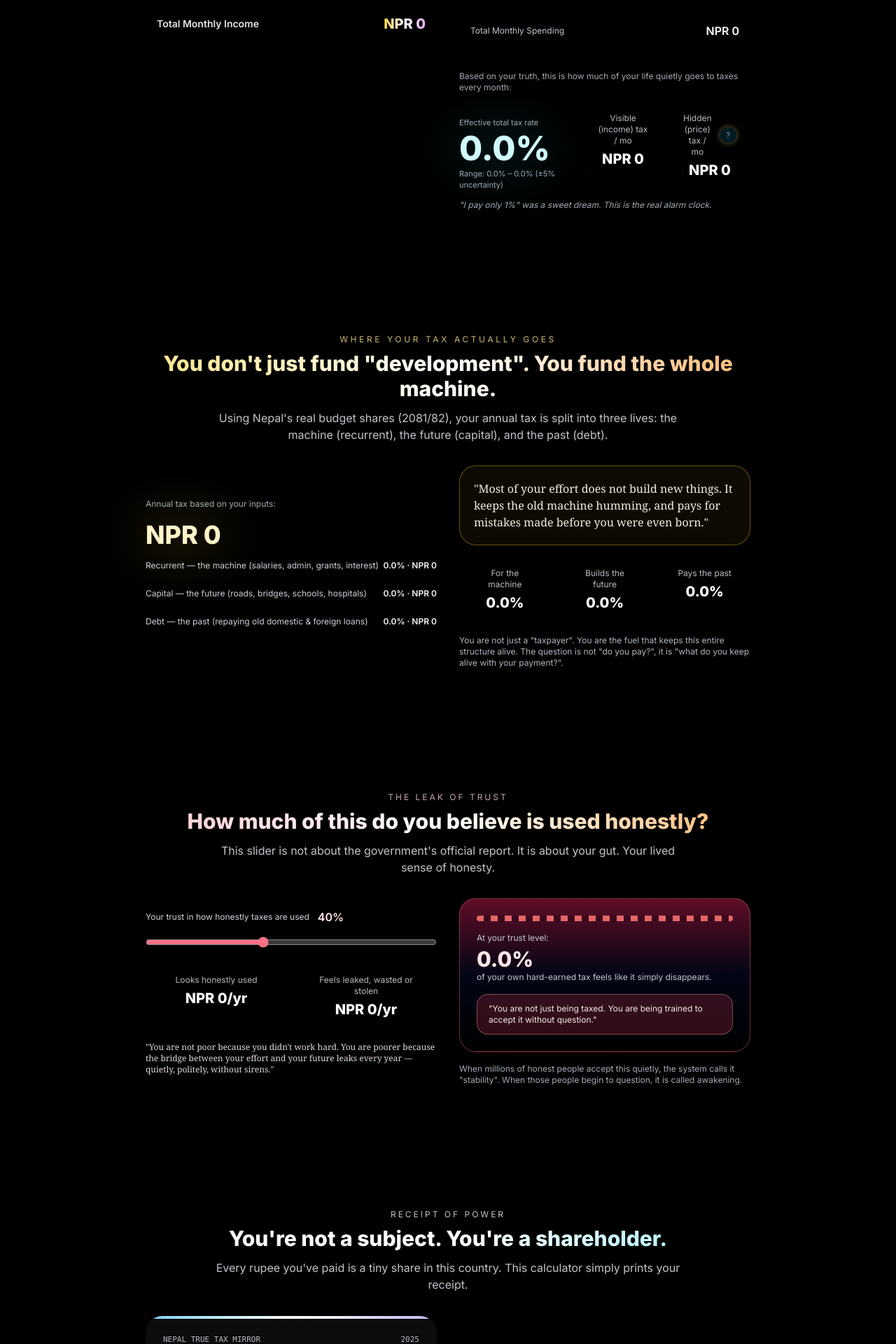
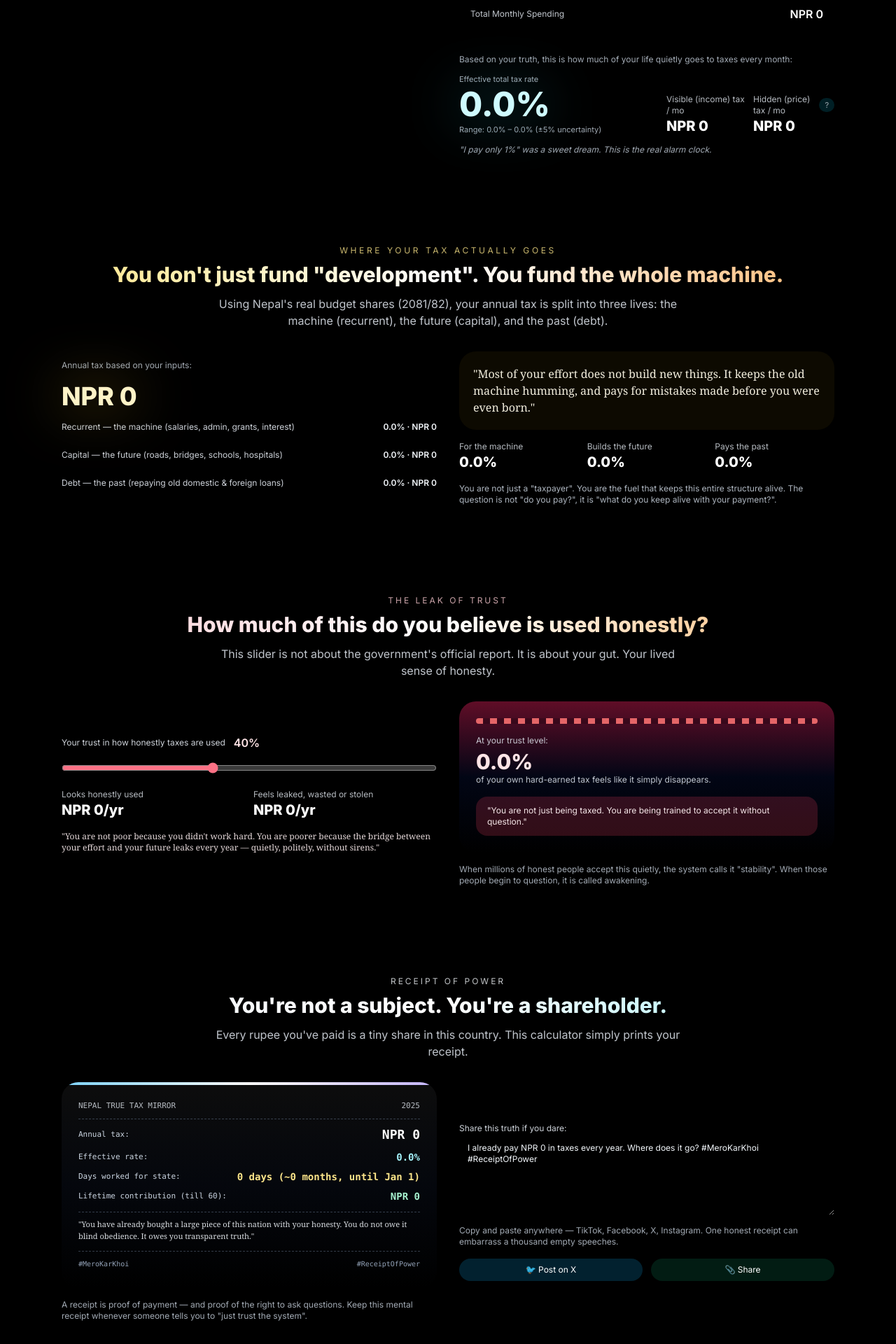
Before and after one commit to Zenslim/Gatishil, a Next.js app: page /tax/calculator in a window 1280 px wide. Shown: the part 860-2780 px from the top of the page at 70% size. Built offline with nearby package versions, Linux system fonts and the light colour scheme.

Commit message:
Update Chrome.tsx

```diff
--- a/app/tax/calculator/Chrome.tsx
+++ b/app/tax/calculator/Chrome.tsx
@@ -5,7 +5,6 @@ import { motion } from 'framer-motion';
 import { useMemo, useState } from 'react';
 import type { ReactNode } from 'react';
 
-/** ───────────────── visuals / utils ───────────────── **/
 function Starfield() {
   return (
     <motion.div
@@ -18,11 +17,7 @@ function Starfield() {
   );
 }
 
-function SectionShell({
-  id,
-  children,
-  accent,
-}: {
+function SectionShell({ id, children, accent }: {
   id: string;
   children: ReactNode;
   accent: 'cyan' | 'amber' | 'red' | 'white' | 'gold' | 'dawn';
@@ -36,19 +31,15 @@ function SectionShell({
     dawn: 'from-orange-400/40 via-amber-200/10 to-transparent',
   };
   return (
-    <section id={id} className="py-8 sm:py-12">
-      <div className="relative mx-auto w-full max-w-5xl px-4 sm:px-6 lg:px-10">
-        <div
-          className={`pointer-events-none absolute inset-0 -z-10 bg-gradient-to-b ${accentMap[accent]} blur-3xl`}
-        />
-        <div className="relative p-5 sm:p-8 lg:p-10">
-          {children}
-        </div>
+    <section id={id} className="py-16 relative overflow-hidden">
+      <div className={`pointer-events-none absolute inset-0 -z-10 bg-gradient-to-b ${accentMap[accent]} blur-[120px] opacity-40`} />
+      <div className="max-w-6xl mx-auto px-6">
+        {children}
       </div>
     </section>
   );
 }
-/** ───────────────── constants ───────────────── **/
+
 const VAT_RATE = 0.13 as const;
 const VATABLE_SHARE = {
   foodHome: 0.6,
@@ -79,14 +70,12 @@ const LIFETIME = {
   workingHoursPerYear: 2000,
 };
 
-/** national budget shares for "Where My Tax Goes" **/
 const BUDGET_SHARES = {
-  recurrent: 0.613, // 61.3% — running the machine
-  capital: 0.189, // 18.9% — building the future
-  debt: 0.197, // 19.7% — paying old loans
+  recurrent: 0.613,
+  capital: 0.189,
+  debt: 0.197,
 } as const;
 
-/** ───────────────── data model ───────────────── **/
 const INCOME_SOURCES = [
   { key: 'employment', label: '💼 Primary Employment (+1% Social Security)' },
   { key: 'business', label: '🏢 Business Income (25%/ 30%/ 20%/ 0%)' },
@@ -119,16 +108,12 @@ const BUSINESS_TYPES = [
 ] as const;
 type BusinessTypeKey = (typeof BUSINESS_TYPES)[number]['key'];
 
-/** ───────────────── helpers ───────────────── **/
 function formatRs(n: number) {
   const v = Math.round(n || 0);
   return v.toLocaleString('en-NP');
 }
 
 function progressiveTax(annual: number) {
-  // Implements FY 2082/83 slabs:
-  // First 500,000 → 1% SST only (handled separately)
-  // Amount above 500,000 → 10% / 20% / 30% / 36% / 39%
   let tax = 0;
 
   let remaining = Math.max(0, annual - 500_000);
@@ -167,7 +152,7 @@ function directTaxAnnualByCategory(
   const employmentA = (monthly.employment || 0) * 12;
   if (employmentA > 0) {
     total += progressiveTax(employmentA);
-    total += Math.min(employmentA * 0.01, 5000); // 1% SST
+    total += Math.min(employmentA * 0.01, 5000);
   }
 
   const businessA = (monthly.business || 0) * 12;
@@ -185,22 +170,21 @@ function directTaxAnnualByCategory(
     total += progressiveTax(net);
   }
 
-  return total; // annual
+  return total;
 }
 
 function hiddenTaxMonthly(spend: Record<CatKey, number>) {
   let sum = 0;
   const breakdown: Record<CatKey, { amount: number; pctOfIncome: number }> = {} as any;
 
-  // Weighted averages per Nepal market realities
   const CUSTOMS: Record<CatKey, number> = {
     foodHome: 0.12,
     eatingOut: 0.08,
     housing: 0.00,
     utilities: 0.05,
-    transport: 0.22,        // fuel + parts
+    transport: 0.22,
     education: 0.05,
-    clothing: 0.40,         // Nepal's highest slab
+    clothing: 0.40,
     personalCare: 0.22,
     entertainment: 0.25,
     other: 0.18,
@@ -211,7 +195,7 @@ function hiddenTaxMonthly(spend: Record<CatKey, number>) {
     eatingOut: 0.03,
     housing: 0.00,
     utilities: 0.02,
-    transport: 0.10,        // fuel excise
+    transport: 0.10,
     education: 0.00,
     clothing: 0.00,
     personalCare: 0.05,
@@ -219,25 +203,20 @@ function hiddenTaxMonthly(spend: Record<CatKey, number>) {
     other: 0.03,
   };
 
-  // Local govt taxes (road, pollution, municipality)
-  const LOCAL_TAX = 0.02;   // 2%
+  const LOCAL_TAX = 0.02;
 
-  // Corporate profit tax passed to consumers
-  const PROFIT_PASS = 0.22; // 22%
+  const PROFIT_PASS = 0.22;
 
   for (const { key } of CATEGORIES) {
     const spendAmt = spend[key] || 0;
 
-    // Step 1: customs + excise + profit
     const customs = spendAmt * CUSTOMS[key];
     const excise = spendAmt * EXCISE_LOCAL[key];
     const profit = spendAmt * PROFIT_PASS;
     const local = spendAmt * LOCAL_TAX;
 
-    // Step 2: VAT on top of EVERYTHING
     const vat = (spendAmt + customs + excise + profit) * VAT_RATE;
 
-    // Step 3: total hidden tax inside final price
     const totalHidden = customs + excise + local + profit + vat;
 
     sum += totalHidden;
@@ -251,7 +230,6 @@ function hiddenTaxMonthly(spend: Record<CatKey, number>) {
   return { sum, breakdown };
 }
 
-/** ───────────────── UI controls ───────────────── **/
 function NumberInput({
   value,
   onChange,
@@ -267,7 +245,7 @@ function NumberInput({
     <div className="relative">
       <input
         inputMode="numeric"
-        className="h-11 w-full rounded-xl bg-transparent px-4 text-sm text-white outline-none border border-transparent/20 placeholder-white/40 focus:border-cyan-400/30 focus:bg-cyan-400/5 sm:text-base"
+        className="h-11 w-full rounded-xl bg-white/5 px-4 text-sm text-white outline-none placeholder-white/40 focus:bg-white/10 sm:text-base"
         placeholder={placeholder || '0'}
         value={value || ''}
         onChange={(e) => onChange(Number(e.target.value || 0))}
@@ -289,12 +267,8 @@ function Stat({
   subtle?: boolean;
 }) {
   return (
-    <div
-      className={`rounded-2xl px-4 py-3 text-center sm:px-5 sm:py-4 ${
-        subtle ? 'bg-transparent' : 'bg-transparent'
-      }`}
-    >
-      <div className="mb-1 text-[11px] text-slate-200/80 sm:text-xs">{title}</div>
+    <div>
+      <div className="text-[11px] text-slate-200/80 sm:text-xs">{title}</div>
       <div className="text-lg font-extrabold text-white sm:text-xl">{value}</div>
     </div>
   );
@@ -305,30 +279,22 @@ function HiddenTaxInfo() {
 
   return (
     <div className="relative inline-block">
-      {/* Glowing ? button */}
       <button
         onClick={() => setOpen(true)}
-        className="ml-2 text-[11px] rounded-full px-2 py-0.5 border border-transparent/20
-                   bg-cyan-500/20 animate-pulse
-                   shadow-[0_0_8px_rgba(255,220,150,0.6)]
-                   hover:bg-cyan-500/30"
+        className="ml-2 text-[11px] rounded-full px-2 py-0.5 bg-cyan-500/20 animate-pulse hover:bg-cyan-500/30"
       >
         ?
       </button>
 
       {open && (
         <>
-          {/* Backdrop (full screen) */}
           <div
             onClick={() => setOpen(false)}
             className="fixed inset-0 z-[9998] bg-black/60 backdrop-blur-sm"
           />
 
-          {/* Centered Modal (NEVER requires scroll) */}
           <div className="fixed inset-0 z-[9999] flex items-center justify-center p-4">
-            <div className="w-full max-w-sm rounded-2xl border border-transparent/20
-                            bg-black/90 p-4 text-xs text-white
-                            shadow-xl backdrop-blur-xl overflow-y-auto max-h-[85vh]">
+            <div className="w-full max-w-sm bg-black/80 p-4 text-xs text-white backdrop-blur-xl overflow-y-auto max-h-[85vh]">
 
               <p className="font-semibold mb-3">
                 ✅ TRUE Hidden Tax (Inside Every Price)
@@ -376,8 +342,7 @@ function HiddenTaxInfo() {
 
               <button
                 onClick={() => setOpen(false)}
-                className="mt-4 w-full rounded-xl bg-cyan-500/20 border border-transparent/20 py-1
-                           text-center hover:bg-cyan-500/30"
+                className="mt-4 w-full rounded-xl bg-cyan-500/20 py-1 text-center hover:bg-cyan-500/30"
               >
                 Close
               </button>
@@ -389,11 +354,9 @@ function HiddenTaxInfo() {
   );
 }
 
-/** ───────────────── main component ───────────────── **/
 export default function Chrome() {
-  const [trust, setTrust] = useState(40); // perceived honesty %
+  const [trust, setTrust] = useState(40);
 
-  // incomes (user fills; no presets)
   const [incomeMap, setIncomeMap] = useState<Record<IncomeKey, number>>({
     employment: 0,
     business: 0,
@@ -404,7 +367,6 @@ export default function Chrome() {
   });
   const [businessType, setBusinessType] = useState<BusinessTypeKey>('general');
 
-  // spending (user fills; no presets)
   const [spend, setSpend] = useState<Record<CatKey, number>>({
     foodHome: 0,
     eatingOut: 0,
@@ -418,7 +380,6 @@ export default function Chrome() {
     other: 0,
   });
 
-  // derived income & tax
   const monthlyIncome = useMemo(
     () => Object.values(incomeMap).reduce((s, v) => s + (v || 0), 0),
     [incomeMap],
@@ -450,7 +411,6 @@ export default function Chrome() {
   const lowEstimate = effectiveRatePct - uncertainty;
   const highEstimate = effectiveRatePct + uncertainty;
 
-  /** tax freedom day */
   const taxShare = monthlyIncome ? monthlyTotalTax / monthlyIncome : 0;
   const govDays = Math.max(
     0,
@@ -478,13 +438,11 @@ export default function Chrome() {
     return `${m} ${dt.getDate()}`;
   }, [govDays]);
 
-  /** life hours lost to tax */
   const hoursForTaxes = Math.floor(
     LIFETIME.workingHoursPerYear * (effectiveRatePct / 100),
   );
   const workingDaysLost = Math.floor(hoursForTaxes / 8);
 
-  /** where my tax goes (national budget shares) */
   const recurrent = annualTotalTax * BUDGET_SHARES.recurrent;
   const capital = annualTotalTax * BUDGET_SHARES.capital;
   const debt = annualTotalTax * BUDGET_SHARES.debt;
@@ -492,11 +450,9 @@ export default function Chrome() {
   const capitalPct = annualTotalTax ? (capital / annualTotalTax) * 100 : 0;
   const debtPct = annualTotalTax ? (debt / annualTotalTax) * 100 : 0;
 
-  /** trust / leak */
   const waste = annualTotalTax * ((100 - trust) / 100);
   const effectiveUse = annualTotalTax - waste;
 
-  /** lifetime view (narrative-level) */
   const yearsLeft = LIFETIME.retireAge - LIFETIME.currentAge;
   const lifetimeTax = Math.max(0, annualTotalTax * yearsLeft);
   const shareMessage = `I already pay NPR ${formatRs(Math.round(annualTotalTax))} in taxes every year. Where does it go? #MeroKarKhoi #ReceiptOfPower`;
@@ -505,7 +461,6 @@ export default function Chrome() {
     <main className="relative min-h-screen bg-black text-white">
       <Starfield />
 
-      {/* 1. THE SLEEP OF NUMBERS */}
       <SectionShell id="sleep" accent="cyan">
         <div className="space-y-6 sm:space-y-8">
           <div className="text-center">
@@ -529,14 +484,13 @@ export default function Chrome() {
           </div>
 
           <div className="grid gap-6 lg:grid-cols-2 lg:gap-8">
-            {/* income inputs */}
             <div>
               <h2 className="mb-3 text-sm font-semibold text-cyan-100 sm:text-base">
                 1️⃣ Your Monthly Income — all sources
               </h2>
               <div className="grid grid-cols-1 gap-3 sm:grid-cols-2">
                 {INCOME_SOURCES.map(({ key, label }) => (
-                  <div key={key} className="rounded-xl bg-transparent p-3">
+                  <div key={key} className="rounded-xl p-3">
                     <div className="mb-1 text-[12px] text-slate-300/90">{label}</div>
                     <NumberInput
                       value={incomeMap[key]}
@@ -548,7 +502,7 @@ export default function Chrome() {
                 ))}
               </div>
 
-              <div className="mt-3 rounded-xl bg-transparent p-3">
+              <div className="mt-3 rounded-xl p-3">
                 <div className="mb-2 text-[11px] font-semibold uppercase tracking-wide text-slate-300/80">
                   Business Type (for tax on your "Business" income)
                 </div>
@@ -560,7 +514,7 @@ export default function Chrome() {
                       onClick={() => setBusinessType(bt.key)}
                       className={`rounded-lg px-3 py-2 text-left text-xs ${
                         businessType === bt.key
-                          ? 'bg-amber-400/10 text-amber-100 border border-amber-400/80'
+                          ? 'bg-amber-400/10 text-amber-100'
                           : 'bg-transparent text-slate-200 hover:bg-amber-400/5'
                       }`}
                     >
@@ -570,7 +524,7 @@ export default function Chrome() {
                 </div>
               </div>
 
-              <div className="mt-3 flex items-center justify-between rounded-xl bg-transparent p-4">
+              <div className="mt-3 flex items-center justify-between rounded-xl p-4">
                 <div className="text-sm font-semibold text-white/90">
                   Total Monthly Income
                 </div>
@@ -580,7 +534,6 @@ export default function Chrome() {
               </div>
             </div>
 
-            {/* spending + headline rate */}
             <div className="space-y-5">
               <div>
                 <h2 className="mb-3 text-sm font-semibold text-cyan-100 sm:text-base">
@@ -594,7 +547,7 @@ export default function Chrome() {
                   {CATEGORIES.map(({ key, label }) => (
                     <div
                       key={key}
-                      className="rounded-2xl bg-transparent p-3"
+                      className="rounded-2xl p-3"
                     >
                       <div className="mb-1 text-[11px] text-slate-200/85">{label}</div>
                       <NumberInput
@@ -606,7 +559,7 @@ export default function Chrome() {
                     </div>
                   ))}
                 </div>
-                <div className="mt-3 flex items-center justify-between rounded-2xl bg-transparent px-4 py-2">
+                <div className="mt-3 flex items-center justify-between rounded-2xl px-4 py-2">
                   <span className="text-[11px] text-slate-200/85 sm:text-xs">
                     Total Monthly Spending
                   </span>
@@ -656,10 +609,9 @@ export default function Chrome() {
                   "I pay only 1%" was a sweet dream. This is the real alarm clock.
                 </p>
 
-                {/* Red flag overspend warning */}
                 {isOverspending && (
                   <motion.div
-                    className="mt-4 rounded-2xl border border-rose-500/70 bg-rose-500/20 px-4 py-3 text-left text-[11px] text-rose-50/95 sm:px-5 sm:py-4 sm:text-sm"
+                    className="mt-4 rounded-2xl bg-rose-500/20 px-4 py-3 text-left text-[11px] text-rose-50/95 sm:px-5 sm:py-4 sm:text-sm"
                     initial={{ opacity: 0, scale: 0.95 }}
                     animate={{
                       opacity: 1,
@@ -690,11 +642,11 @@ export default function Chrome() {
                       <span className="font-semibold">
                         NPR {formatRs(monthlyIncome)}
                       </span>
-                      ) by{' '}
+                      ) by{" "}
                       <span className="font-semibold">
                         NPR {formatRs(overspendAmount)} ({overspendPct.toFixed(1)}%)
                       </span>
-                      . Time to embrace a{' '}
+                      . Time to embrace a{" "}
                       <span className="underline decoration-rose-200/80">
                         frugal lifestyle
                       </span>
@@ -708,7 +660,6 @@ export default function Chrome() {
         </div>
       </SectionShell>
 
-      {/* 2. THE MACHINE YOU FEED */}
       <SectionShell id="machine" accent="amber">
         <div className="space-y-6 sm:space-y-8">
           <div className="text-center">
@@ -726,7 +677,6 @@ export default function Chrome() {
           </div>
 
           <div className="grid items-center gap-6 lg:grid-cols-2 lg:gap-8">
-            {/* rings / bars */}
             <div className="space-y-4">
               <div className="mb-1 text-[11px] text-slate-300/80 sm:text-xs">
                 Annual tax based on your inputs:
@@ -781,9 +731,8 @@ export default function Chrome() {
               </div>
             </div>
 
-            {/* narrative */}
             <div className="space-y-4">
-              <div className="rounded-3xl border border-amber-400/40 bg-amber-400/5 px-4 py-4 sm:px-5 sm:py-5">
+              <div className="rounded-3xl bg-amber-400/5 px-4 py-4 sm:px-5 sm:py-5">
                 <p className="font-serif text-sm leading-relaxed text-amber-50/95 sm:text-base">
                   "Most of your effort does not build new things. It keeps the old
                   machine humming, and pays for mistakes made before you were even
@@ -813,7 +762,6 @@ export default function Chrome() {
         </div>
       </SectionShell>
 
-      {/* 3. THE LEAK OF TRUST */}
       <SectionShell id="leak" accent="red">
         <div className="space-y-6 sm:space-y-8">
           <div className="text-center">
@@ -867,7 +815,7 @@ export default function Chrome() {
             </div>
 
             <div className="space-y-4">
-              <div className="overflow-hidden rounded-3xl border border-rose-400/40 bg-gradient-to-b from-rose-900/70 via-slate-950/90 to-black p-5 sm:p-6">
+              <div className="overflow-hidden rounded-3xl bg-gradient-to-b from-rose-900/70 via-slate-950/90 to-black p-5 sm:p-6">
                 <motion.div
                   className="mb-4 h-2 w-full overflow-hidden rounded-full bg-transparent/20"
                   initial={{ backgroundPositionX: 0 }}
@@ -889,7 +837,7 @@ export default function Chrome() {
                 <div className="text-[11px] text-slate-200/85 sm:text-xs">
                   of your own hard-earned tax feels like it simply disappears.
                 </div>
-                <div className="mt-4 rounded-2xl border border-rose-300/40 bg-rose-500/20 px-4 py-3 text-[11px] text-rose-50/95 sm:text-xs">
+                <div className="mt-4 rounded-2xl bg-rose-500/20 px-4 py-3 text-[11px] text-rose-50/95 sm:text-xs">
                   "You are not just being taxed. You are being trained to accept it
                   without question."
                 </div>
@@ -904,7 +852,6 @@ export default function Chrome() {
         </div>
       </SectionShell>
 
-      {/* 4. THE RECEIPT OF POWER */}
       <SectionShell id="receipt" accent="white">
         <div className="space-y-6 sm:space-y-8">
           <div className="text-center">
@@ -923,7 +870,7 @@ export default function Chrome() {
           <div className="grid items-center gap-6 lg:grid-cols-2 lg:gap-8">
             <div className="space-y-4">
               <motion.div
-                className="relative overflow-hidden rounded-3xl border border-transparent/20 bg-gradient-to-b from-slate-50/5 via-slate-900/30 to-black/50 px-4 py-5 font-mono text-sm sm:px-6 sm:py-6"
+                className="relative overflow-hidden rounded-3xl bg-gradient-to-b from-slate-50/5 via-slate-900/30 to-black/50 px-4 py-5 font-mono text-sm sm:px-6 sm:py-6"
                 initial={{ y: 40, opacity: 0 }}
                 whileInView={{ y: 0, opacity: 1 }}
                 viewport={{ once: true }}
@@ -988,7 +935,7 @@ export default function Chrome() {
                   Share this truth if you dare:
                 </div>
                 <textarea
-                  className="h-28 w-full rounded-2xl border border-transparent/15 bg-black/40 px-3 py-2 text-[11px] text-slate-100 placeholder-slate-500/60 sm:text-xs"
+                  className="h-28 w-full rounded-2xl bg-black/40 px-3 py-2 text-[11px] text-slate-100 placeholder-slate-500/60 sm:text-xs"
                   value={shareMessage}
                   readOnly
                 />
@@ -998,18 +945,15 @@ export default function Chrome() {
                 </p>
               </div>
               <div className="mt-4 grid grid-cols-2 gap-3 text-[11px] sm:text-xs">
-                {/* Post on X */}
                 <a
                   href={`https://twitter.com/intent/tweet?text=${encodeURIComponent(shareMessage)}`}
                   target="_blank"
                   rel="noreferrer"
-                  className="flex items-center justify-center rounded-2xl border border-sky-400/60 bg-sky-500/20 px-3 py-2
-                             transition hover:bg-sky-500/30 hover:scale-[1.02]"
+                  className="flex items-center justify-center rounded-2xl bg-sky-500/20 px-3 py-2 transition hover:bg-sky-500/30 hover:scale-[1.02]"
                 >
                   🐦 Post on X
                 </a>
 
-                {/* Native mobile share */}
                 <button
                   onClick={async () => {
                     if (navigator.share) {
@@ -1026,9 +970,7 @@ export default function Chrome() {
                       alert("Sharing is not supported on this device.");
                     }
                   }}
-                  className="flex items-center justify-center rounded-2xl border border-emerald-400/60 bg-emerald-500/15 px-3 py-2
-                             transition hover:bg-emerald-500/25 hover:scale-[1.02]
-                             shadow-[0_0_10px_rgba(16,185,129,0.3)]"
+                  className="flex items-center justify-center rounded-2xl bg-emerald-500/15 px-3 py-2 transition hover:bg-emerald-500/25 hover:scale-[1.02]"
                 >
                   📎 Share
                 </button>
@@ -1038,7 +980,6 @@ export default function Chrome() {
         </div>
       </SectionShell>
 
-      {/* 5. THE MIRROR OF COURAGE */}
       <SectionShell id="courage" accent="gold">
         <div className="space-y-6 sm:space-y-8">
           <div className="text-center">
@@ -1056,11 +997,10 @@ export default function Chrome() {
 
           <div className="grid items-center gap-6 lg:grid-cols-2 lg:gap-10">
             <div className="relative h-64 sm:h-72 lg:h-80">
-              <div className="absolute inset-0 overflow-hidden rounded-3xl border border-yellow-300/40 bg-gradient-to-b from-slate-900 via-slate-950 to-black">
+              <div className="absolute inset-0 overflow-hidden rounded-3xl bg-gradient-to-b from-slate-900 via-slate-950 to-black">
                 <div className="absolute inset-0 opacity-80 bg-[radial-gradient(circle_at_top,_rgba(250,204,21,0.2),_transparent_60%),radial-gradient(circle_at_bottom,_rgba(96,165,250,0.15),_transparent_60%)]" />
                 <div className="absolute inset-6 sm:inset-8">
                   {Array.from({ length: 32 }).map((_, i) => (
-                    // eslint-disable-next-line react/no-array-index-key
                     <motion.div
                       key={i}
                       className="absolute h-1 w-1 rounded-full bg-yellow-300/90 shadow-[0_0_10px_rgba(250,204,21,0.9)]"
@@ -1090,7 +1030,7 @@ export default function Chrome() {
             </div>
 
             <div className="space-y-4">
-              <div className="rounded-3xl border border-yellow-400/60 bg-yellow-500/10 px-4 py-4 sm:px-5 sm:py-6">
+              <div className="rounded-3xl bg-yellow-500/10 px-4 py-4 sm:px-5 sm:py-6">
                 <p className="font-serif text-sm leading-relaxed text-yellow-50/95 sm:text-base">
                   "The powerless did not build this country by begging. They built it by
                   working, paying, and trusting. The real question now is: will they
@@ -1106,7 +1046,6 @@ export default function Chrome() {
         </div>
       </SectionShell>
 
-      {/* 6. THE AWAKENING */}
       <SectionShell id="awakening" accent="dawn">
         <div className="mx-auto max-w-3xl space-y-6 text-center sm:space-y-8">
           <p className="text-xs uppercase tracking-[0.3em] text-amber-200/80">
@@ -1117,14 +1056,14 @@ export default function Chrome() {
           </h2>
           <p className="mt-3 text-sm text-slate-200/85 sm:text-base">
             This calculator was not built to make you proud of paying more tax. It was
-            built to remind you that{' '}
+            built to remind you that{" "}
             <span className="font-semibold text-amber-100">
               you already pay enough to demand the truth
             </span>
             .
           </p>
 
-          <div className="mt-4 rounded-3xl border border-amber-300/60 bg-amber-500/15 px-4 py-5 sm:px-6 sm:py-6">
+          <div className="mt-4 rounded-3xl bg-amber-500/15 px-4 py-5 sm:px-6 sm:py-6">
             <p className="font-serif text-sm leading-relaxed text-amber-50/95 sm:text-base">
               "Freedom does not begin when a law is repealed. Freedom begins the day you
               stop being proud of blind obedience — and start being proud of awake
```
